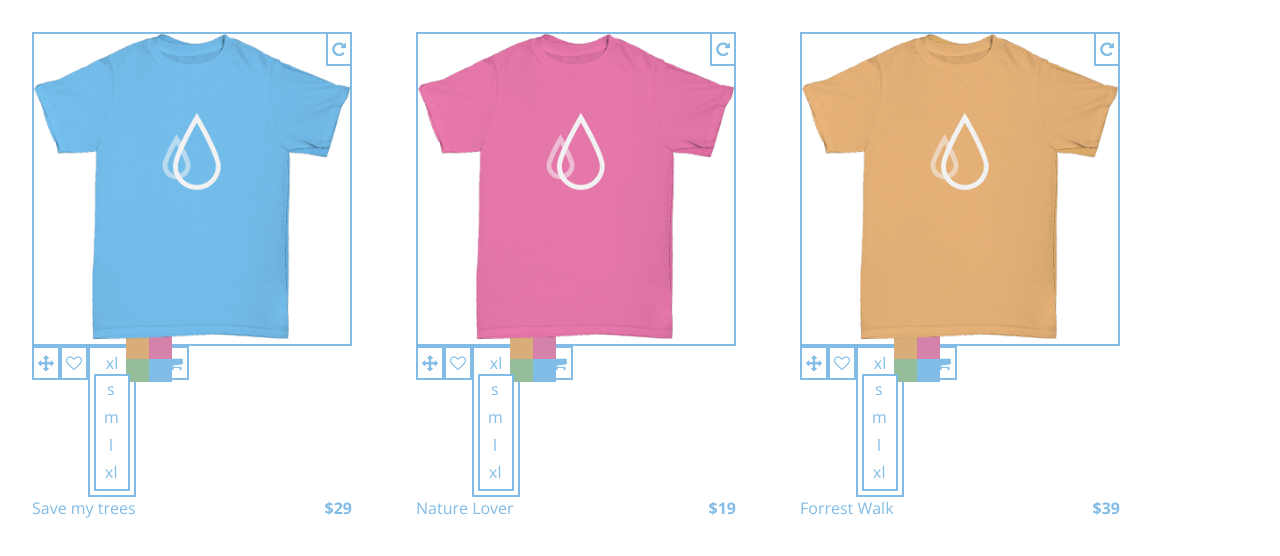
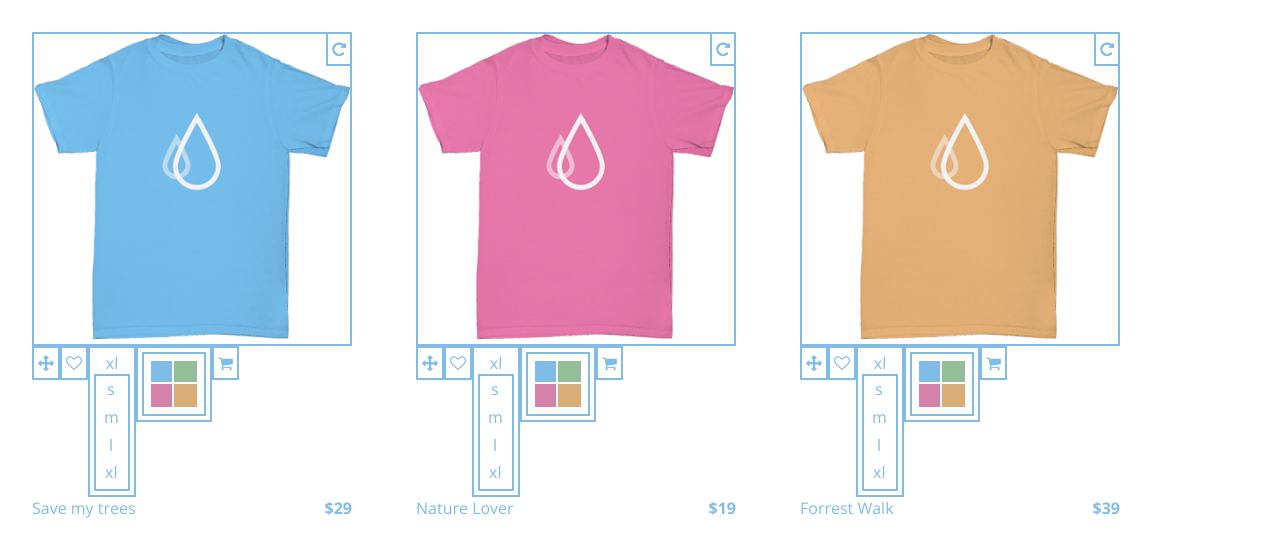
Before and after one commit to csaminak/tShirtShopHw, a plain HTML site: page index.html in a window 1280 px wide. Drawn offline with nearby package versions, Linux system fonts and the light colour scheme.

Commit message:
cleaned css

```diff
--- a/styles.css
+++ b/styles.css
@@ -18,7 +18,9 @@ li {
     margin: 0;
     clear: both;
 }
-/* !!!!CENTER PAGE!!!! */
+
+/* CENTER PAGE*/
+
 
 
 /* 3 articles sectioned and floating */
@@ -45,6 +47,7 @@ img {
     width: 100%;
 }
 .selections ul {
+
 }
 .selections li {
     width: auto;
@@ -90,27 +93,21 @@ img {
 }
 
 /* Set colors tab */
-.colors:active {
-
-}
 .colors {
     width: 60px;
     height: 60px;
     border: 2px solid #81bce6;
-    background-color: white;
+    background-color: #fff;
     position: relative;
+    z-index: 1;
 }
 .colors li {
     margin: 5px;
-    border: none;
+    border: 2px solid #fff;
     height: 15px;
     width: 15px;
     position: absolute;
-}
-.colors {
-    width: 10px;
-    height: 10px;
-    background-color: #81bce6;
+    z-index: 2;
 }
 .blue {
     background-color: #81bce6;
```
Also changed, not shown: 1 other file.
